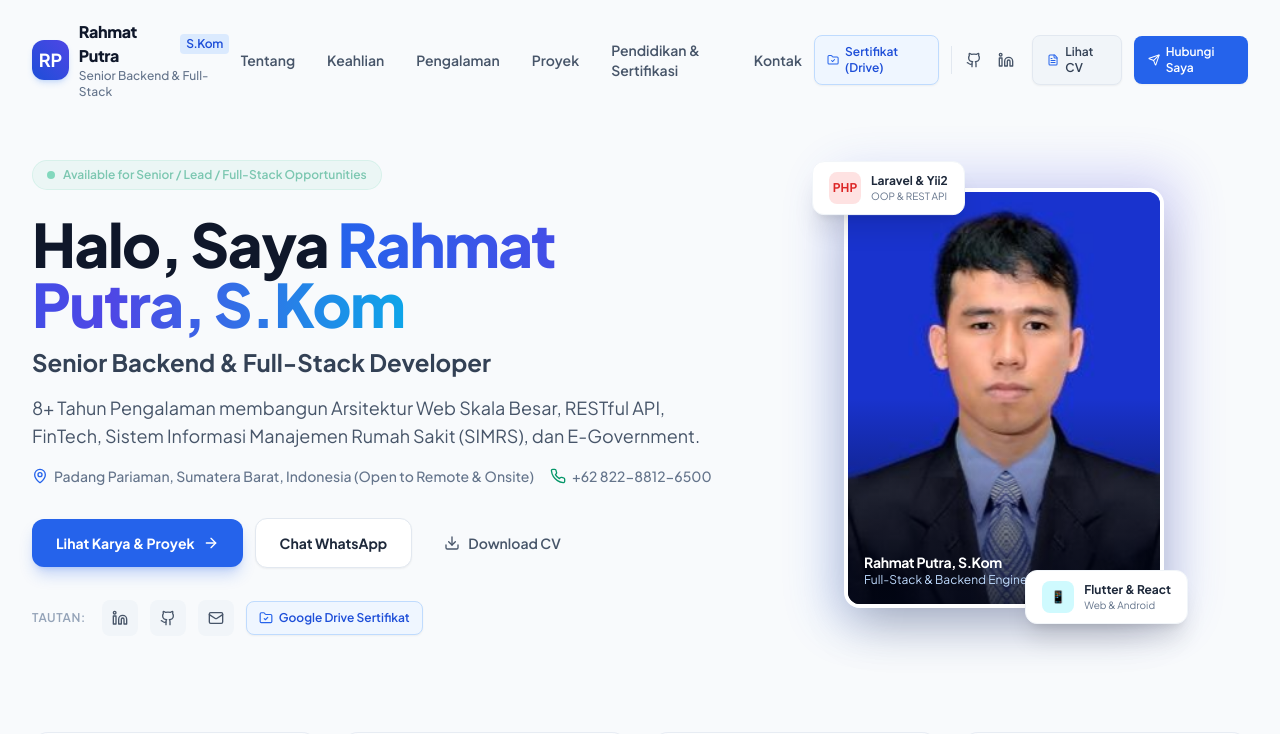
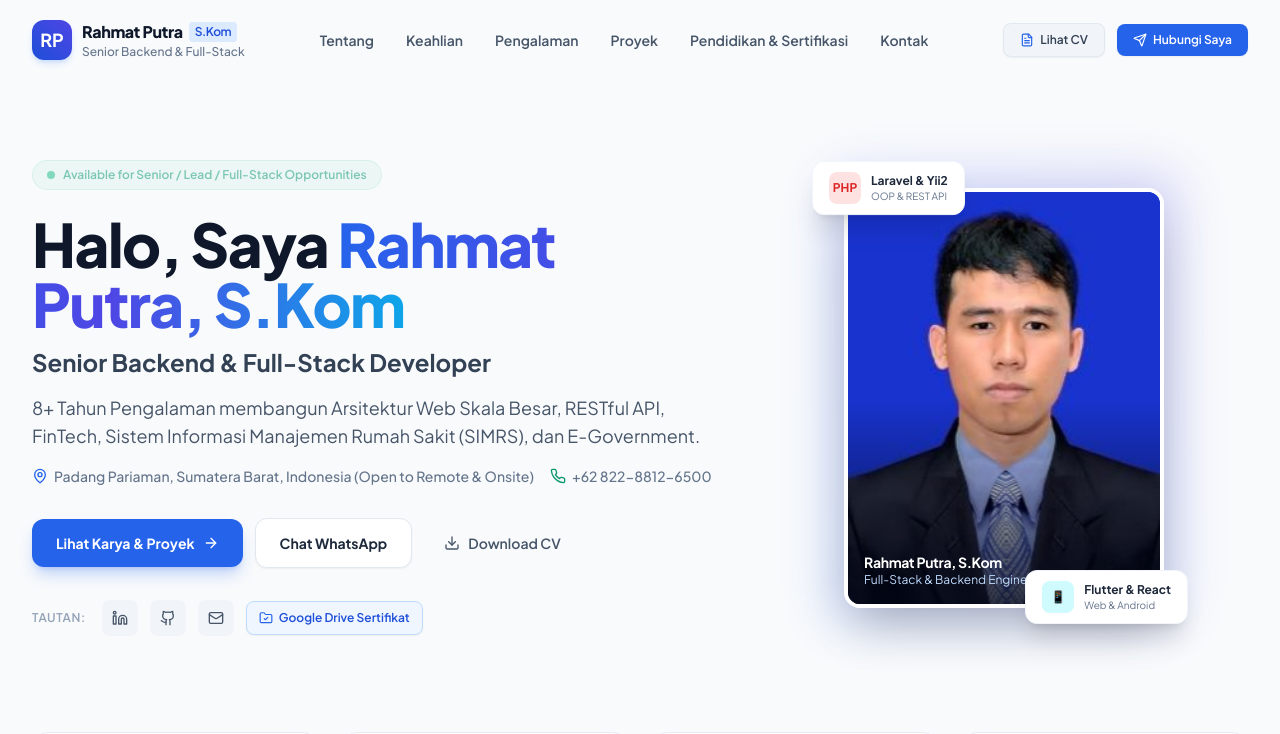
Before and after one commit to rahmatputrabulcin/portfolio-rahmatputra, a Next.js app: page / in a window 1280 px wide. Shown: the top 734 px of the page. Built offline with nearby package versions, Linux system fonts and the light colour scheme.

Commit message:
refactor: place Drive certificate link in CV contact list and clean navbar header

```diff
--- a/public/CV_Rahmat_Putra.html
+++ b/public/CV_Rahmat_Putra.html
@@ -226,6 +226,7 @@
                     <div>📧 <a href="mailto:rahmatputrankri@gmail.com">rahmatputrankri@gmail.com</a></div>
                     <div>🔗 <a href="https://www.linkedin.com/in/rahmatputraid/" target="_blank">linkedin.com/in/rahmatputraid</a></div>
                     <div>💻 <a href="https://github.com/rahmatputrabulcin" target="_blank">github.com/rahmatputrabulcin</a></div>
+                    <div>📁 <a href="https://drive.google.com/drive/folders/1Dq7MLY3wWehFbe-38SVVRuMe7MZ4TO0p" target="_blank">Sertifikat & Portofolio (Drive)</a></div>
                     <div>🌐 <a href="https://rahmatputra.my.id" target="_blank">rahmatputra.my.id</a></div>
                     <div>📍 Kab. Padang Pariaman, Sumatera Barat</div>
                 </div>
--- a/src/components/Navbar.tsx
+++ b/src/components/Navbar.tsx
@@ -66,45 +66,13 @@ export default function Navbar() {
             ))}
           </nav>
 
-          {/* CTA Buttons & Social Shortcuts */}
-          <div className="hidden sm:flex items-center gap-2 lg:gap-3">
-            <a
-              href={PORTFOLIO_DATA.personal.socials.certificatesDrive}
-              target="_blank"
-              rel="noopener noreferrer"
-              className="inline-flex items-center gap-1.5 px-3 py-2 text-xs font-semibold text-blue-700 dark:text-blue-300 bg-blue-50 dark:bg-blue-950/70 hover:bg-blue-100 dark:hover:bg-blue-900 rounded-lg border border-blue-200 dark:border-blue-800 transition-all shadow-sm"
-              title="Folder Sertifikat Resmi di Google Drive"
-            >
-              <FolderCheck className="w-3.5 h-3.5 text-blue-600 dark:text-blue-400" />
-              <span>Sertifikat (Drive)</span>
-            </a>
-
-            <div className="flex items-center gap-1 border-l border-slate-200 dark:border-slate-800 pl-2">
-              <a
-                href={PORTFOLIO_DATA.personal.socials.github}
-                target="_blank"
-                rel="noopener noreferrer"
-                className="p-1.5 rounded-lg text-slate-600 hover:text-slate-900 dark:text-slate-300 dark:hover:text-white hover:bg-slate-100 dark:hover:bg-slate-800 transition-all"
-                title="GitHub"
-              >
-                <Github className="w-4 h-4" />
-              </a>
-              <a
-                href={PORTFOLIO_DATA.personal.socials.linkedin}
-                target="_blank"
-                rel="noopener noreferrer"
-                className="p-1.5 rounded-lg text-slate-600 hover:text-blue-600 dark:text-slate-300 dark:hover:text-blue-400 hover:bg-slate-100 dark:hover:bg-slate-800 transition-all"
-                title="LinkedIn"
-              >
-                <Linkedin className="w-4 h-4" />
-              </a>
-            </div>
-
+          {/* CTA Buttons */}
+          <div className="hidden sm:flex items-center gap-3">
             <a
               href="/CV_Rahmat_Putra.html"
               target="_blank"
               rel="noopener noreferrer"
-              className="inline-flex items-center gap-1.5 px-3.5 py-2 text-xs font-semibold text-slate-700 dark:text-slate-200 bg-slate-100 dark:bg-slate-800 hover:bg-slate-200 dark:hover:bg-slate-700 rounded-lg border border-slate-200 dark:border-slate-700 transition-all shadow-sm"
+              className="inline-flex items-center gap-1.5 px-4 py-2 text-xs font-semibold text-slate-700 dark:text-slate-200 bg-slate-100 dark:bg-slate-800 hover:bg-slate-200 dark:hover:bg-slate-700 rounded-lg border border-slate-200 dark:border-slate-700 transition-all shadow-sm"
             >
               <FileText className="w-3.5 h-3.5 text-blue-600 dark:text-blue-400" />
               <span>Lihat CV</span>
@@ -113,7 +81,7 @@ export default function Navbar() {
               href={PORTFOLIO_DATA.personal.socials.whatsapp}
               target="_blank"
               rel="noopener noreferrer"
-              className="inline-flex items-center gap-1.5 px-3.5 py-2 text-xs font-semibold text-white bg-blue-600 hover:bg-blue-700 rounded-lg shadow-sm hover:shadow-md hover:shadow-blue-500/20 transition-all active:scale-95"
+              className="inline-flex items-center gap-1.5 px-4 py-2 text-xs font-semibold text-white bg-blue-600 hover:bg-blue-700 rounded-lg shadow-sm hover:shadow-md hover:shadow-blue-500/20 transition-all active:scale-95"
             >
               <Send className="w-3.5 h-3.5" />
               <span>Hubungi Saya</span>
@@ -148,15 +116,6 @@ export default function Navbar() {
           ))}
           <div className="pt-4 flex flex-col gap-2 border-t border-slate-200 dark:border-slate-800">
             <a
-              href={PORTFOLIO_DATA.personal.socials.certificatesDrive}
-              target="_blank"
-              rel="noopener noreferrer"
-              className="flex items-center justify-center gap-2 w-full py-2.5 text-sm font-semibold rounded-lg bg-blue-50 dark:bg-blue-950/70 text-blue-700 dark:text-blue-300 border border-blue-200 dark:border-blue-800"
-            >
-              <FolderCheck className="w-4 h-4 text-blue-600" />
-              Buka Folder Sertifikat (Google Drive)
-            </a>
-            <a
               href="/CV_Rahmat_Putra.html"
               target="_blank"
               rel="noopener noreferrer"
```
